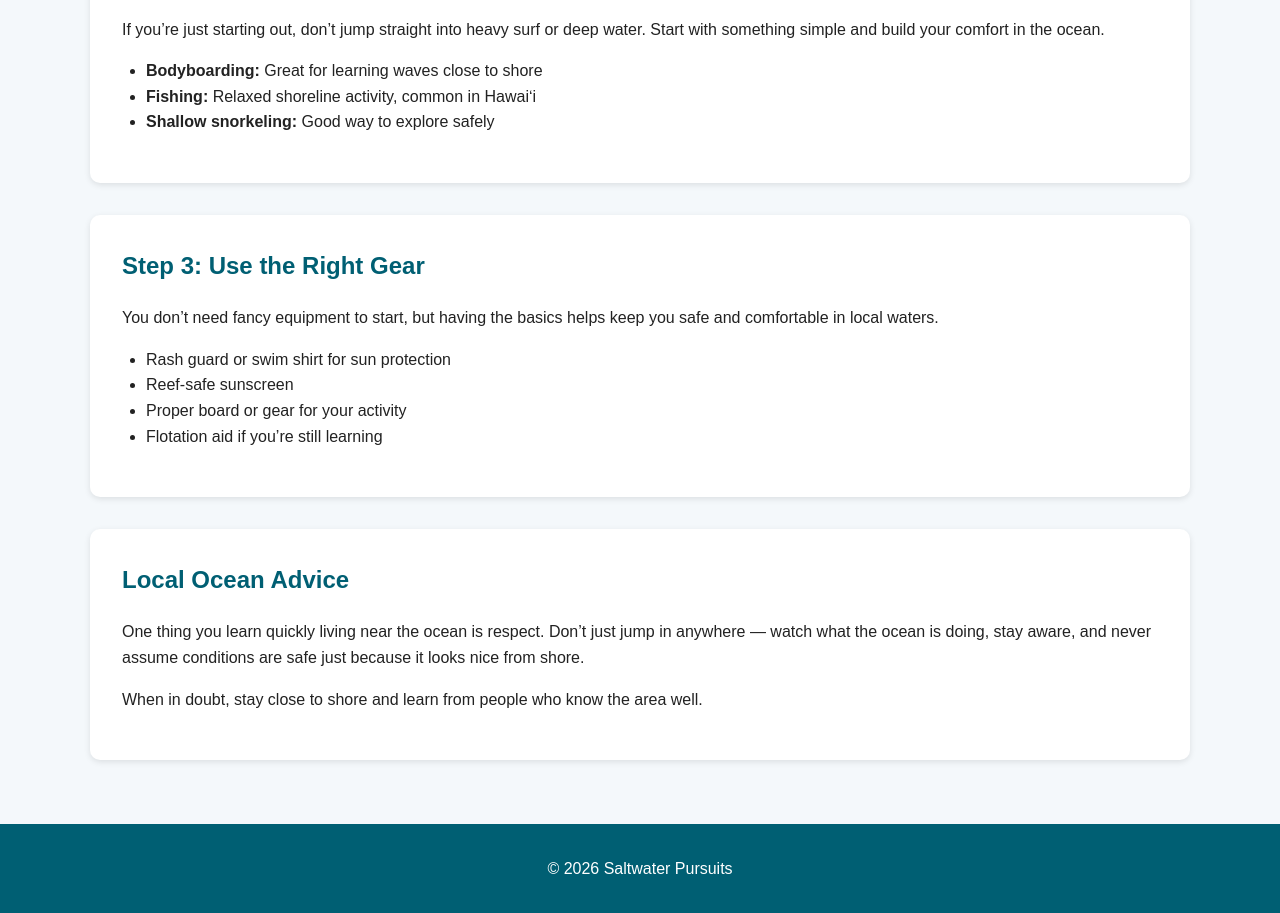
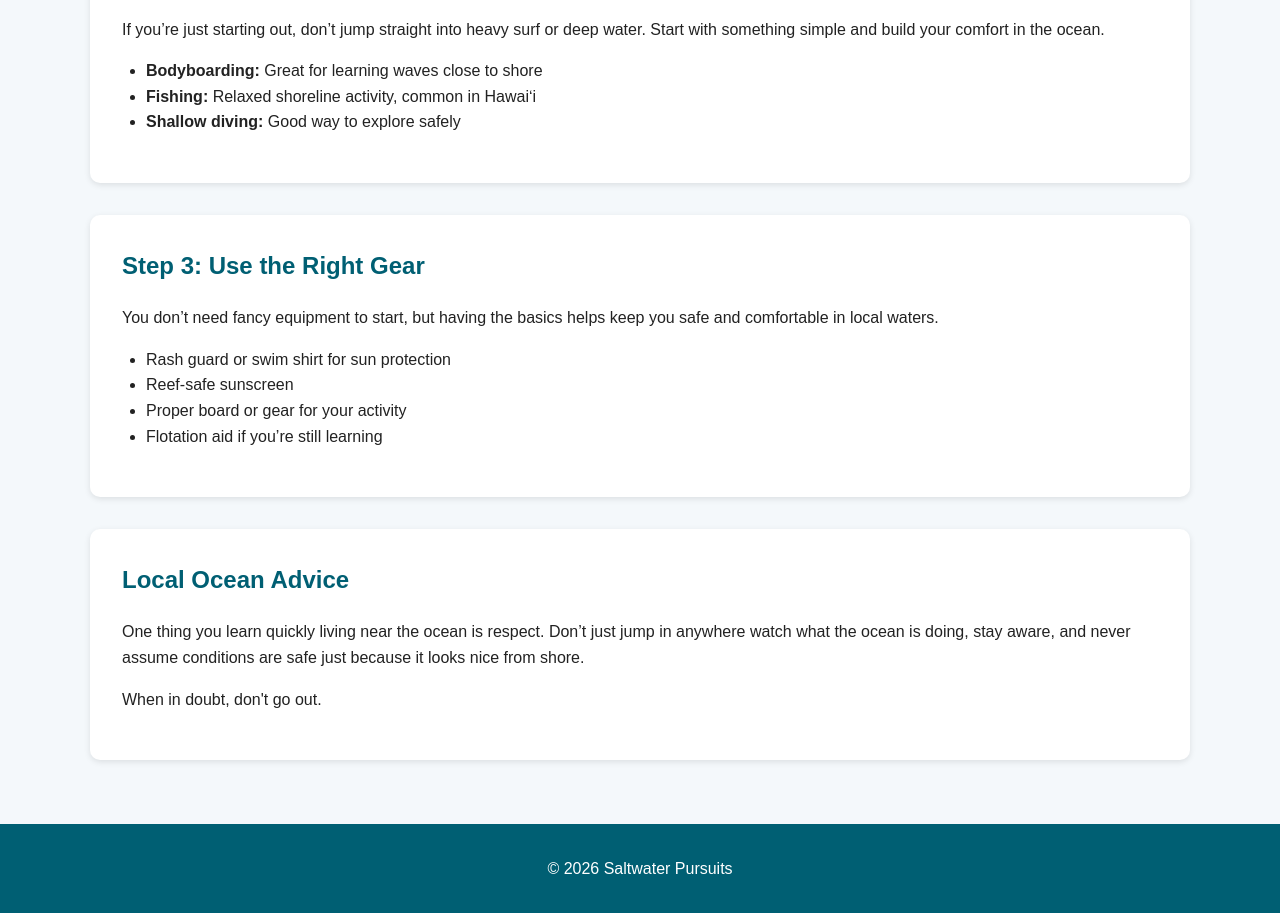
Before and after one commit to Alika-95/Alika-95.github.io, a plain HTML site: page tutorial.html in a window 1280 px wide. Shown: the part 829-1742 px from the top of the page. Drawn offline with Linux system fonts and the light colour scheme; files that its build step writes are made by us from their sources.

Commit message:
Add files via upload
adding new changed files

```diff
--- a/tutorial.html
+++ b/tutorial.html
@@ -36,7 +36,7 @@
     <!-- Intro -->
     <section>
 
-      <h2>Getting Started in the Ocean (Local Guide)</h2>
+      <h2>Getting Started in the Ocean</h2>
 
       <p>
         Living in Hawaiʻi, the ocean is part of everyday life — whether you're
@@ -79,7 +79,7 @@
       <ul>
         <li><strong>Bodyboarding:</strong> Great for learning waves close to shore</li>
         <li><strong>Fishing:</strong> Relaxed shoreline activity, common in Hawaiʻi</li>
-        <li><strong>Shallow snorkeling:</strong> Good way to explore safely</li>
+        <li><strong>Shallow diving:</strong> Good way to explore safely</li>
       </ul>
 
     </section>
@@ -110,12 +110,12 @@
 
       <p>
         One thing you learn quickly living near the ocean is respect.
-        Don’t just jump in anywhere — watch what the ocean is doing, stay aware,
+        Don’t just jump in anywhere watch what the ocean is doing, stay aware,
         and never assume conditions are safe just because it looks nice from shore.
       </p>
 
       <p>
-        When in doubt, stay close to shore and learn from people who know the area well.
+        When in doubt, don't go out.
       </p>
 
     </section>
```
Also changed, not shown: overview.html (+2 -2 lines).
